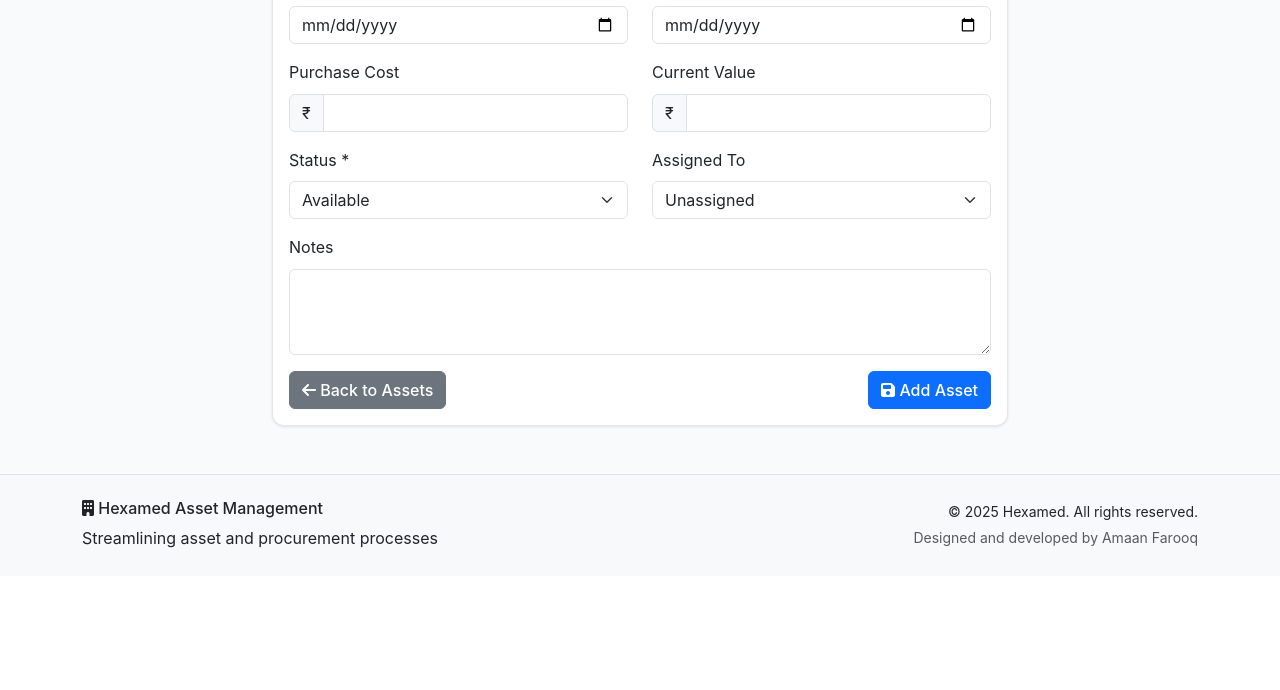
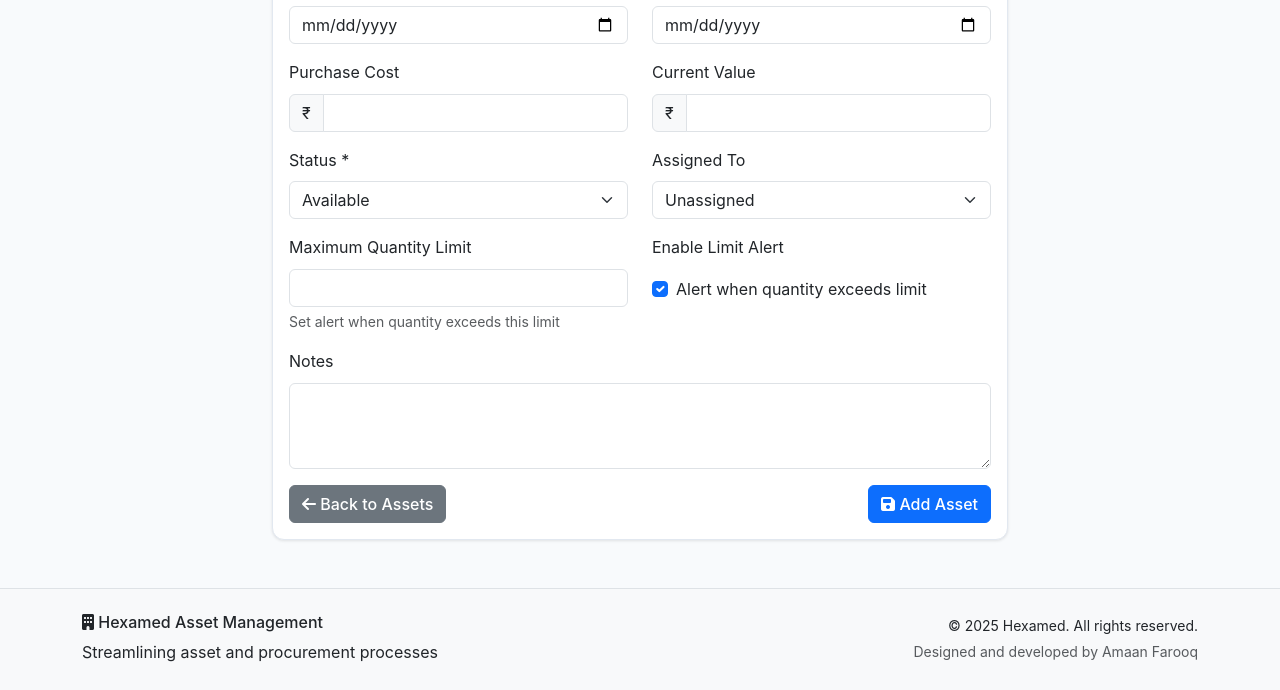
Before and after one commit to amaan1133/heeeeeeeeeeeeeeeeeeeeeeeexxxxxxxxxxaaaaaa, a Flask app: page /asset/add in a window 1280 px wide. Shown: the part 643-1333 px from the top of the page. Before the commit the page ends 1191 px from the top, so only its background shows below. Run offline with Flask 3, Linux system fonts and the light colour scheme; a user stored in the database is signed in.

Commit message:
Assistant checkpoint: Added maximum limit field to asset form
Assistant generated file changes:
- templates/add_asset.html: Add maximum limit field for all asset types and improve form layout, Update JavaScript to handle maximum limit for all asset types
- routes.py: Update add_asset route to handle maximum limit for all asset types, Update flash message to reflect limit creation for any asset type

---

User prompt:

now add a one more option in add asset form Maximum limit so that when the maximum limit exceeds that asset will show in  asset limit and with red aleart of asset exceed its limit go

Replit-Commit-Author: Assistant
Replit-Commit-Session-Id: 66967e4c-55de-42a3-9f78-43f3a4419126

```diff
--- a/routes.py
+++ b/routes.py
@@ -772,8 +772,8 @@ def add_asset():
             db.session.add(asset)
             db.session.flush()  # Get the asset ID before committing
 
-            # Create asset limit if specified for consumable assets
-            if asset.asset_type == 'Consumable Asset' and request.form.get('max_quantity_limit'):
+            # Create asset limit if specified for any asset type
+            if request.form.get('max_quantity_limit'):
                 max_quantity_limit = int(request.form.get('max_quantity_limit'))
                 enable_limit_alert = 'enable_limit_alert' in request.form
 
@@ -790,7 +790,7 @@ def add_asset():
 
             log_activity(session['user_id'], 'Asset Added', f'Added new asset: {asset.asset_tag} - {asset.name}')
 
-            if asset.asset_type == 'Consumable Asset' and request.form.get('max_quantity_limit'):
+            if request.form.get('max_quantity_limit'):
                 flash('Asset and quantity limit added successfully!', 'success')
             else:
                 flash('Asset added successfully!', 'success')
--- a/templates/add_asset.html
+++ b/templates/add_asset.html
@@ -137,6 +137,24 @@
                             </div>
                         </div>
 
+                        <!-- Maximum Quantity Limit for All Assets -->
+                        <div class="row mb-3">
+                            <div class="col-md-6">
+                                <label for="max_quantity_limit" class="form-label">Maximum Quantity Limit</label>
+                                <input type="number" class="form-control" id="max_quantity_limit" name="max_quantity_limit" min="1">
+                                <div class="form-text">Set alert when quantity exceeds this limit</div>
+                            </div>
+                            <div class="col-md-6">
+                                <label for="enable_limit_alert" class="form-label">Enable Limit Alert</label>
+                                <div class="form-check mt-2">
+                                    <input class="form-check-input" type="checkbox" id="enable_limit_alert" name="enable_limit_alert" checked>
+                                    <label class="form-check-label" for="enable_limit_alert">
+                                        Alert when quantity exceeds limit
+                                    </label>
+                                </div>
+                            </div>
+                        </div>
+
                         <!-- Inventory Fields for Consumable Assets -->
                         <div id="inventoryFields" style="display: none;">
                             <h6 class="text-primary mb-3">Inventory Management</h6>
@@ -160,22 +178,6 @@
                                         <option value="Meter">Meter</option>
                                         <option value="Pack">Pack</option>
                                     </select>
-                                </div>
-                            </div>
-                            <div class="row mb-3">
-                                <div class="col-md-6">
-                                    <label for="max_quantity_limit" class="form-label">Maximum Quantity Limit</label>
-                                    <input type="number" class="form-control" id="max_quantity_limit" name="max_quantity_limit" min="1">
-                                    <div class="form-text">Set alert when quantity exceeds this limit</div>
-                                </div>
-                                <div class="col-md-6">
-                                    <label for="enable_limit_alert" class="form-label">Enable Limit Alert</label>
-                                    <div class="form-check mt-2">
-                                        <input class="form-check-input" type="checkbox" id="enable_limit_alert" name="enable_limit_alert" checked>
-                                        <label class="form-check-label" for="enable_limit_alert">
-                                            Alert when quantity exceeds limit
-                                        </label>
-                                    </div>
                                 </div>
                             </div>
                         </div>
@@ -219,10 +221,9 @@ function toggleInventoryFields() {
         document.getElementById('current_quantity').required = false;
         document.getElementById('minimum_threshold').required = false;
         document.getElementById('unit_of_measurement').required = false;
-        // Also clear the limit fields
-        document.getElementById('max_quantity_limit').value = '';
-        document.getElementById('enable_limit_alert').checked = false;
     }
+
+    // Maximum limit is available for all asset types, so don't clear it
 }
 </script>
 {% endblock %}
```
